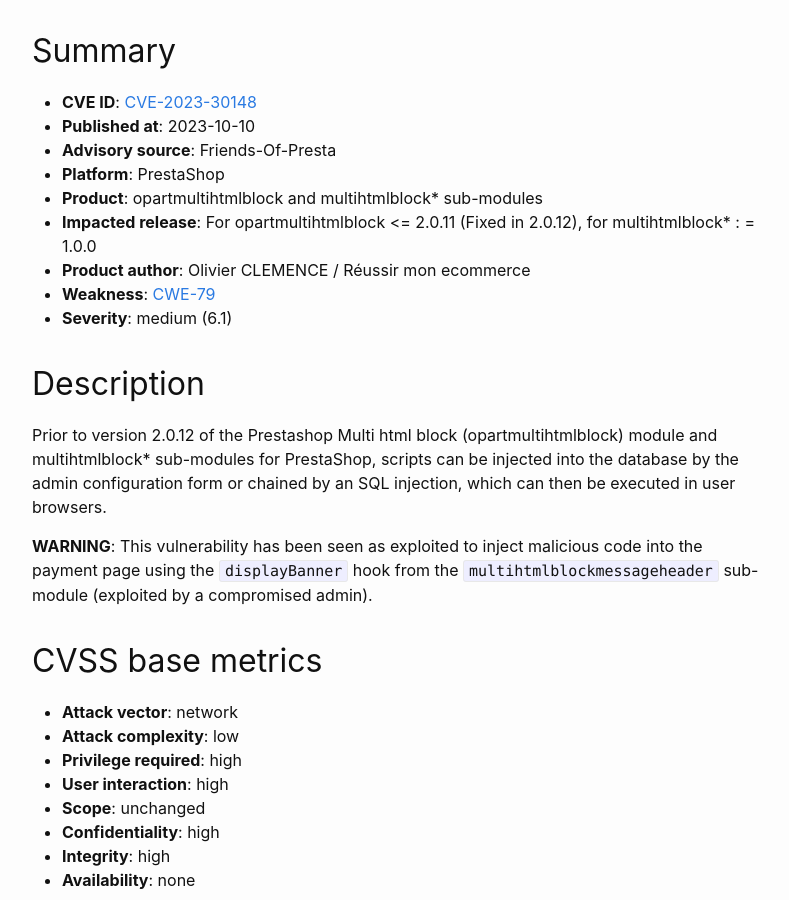
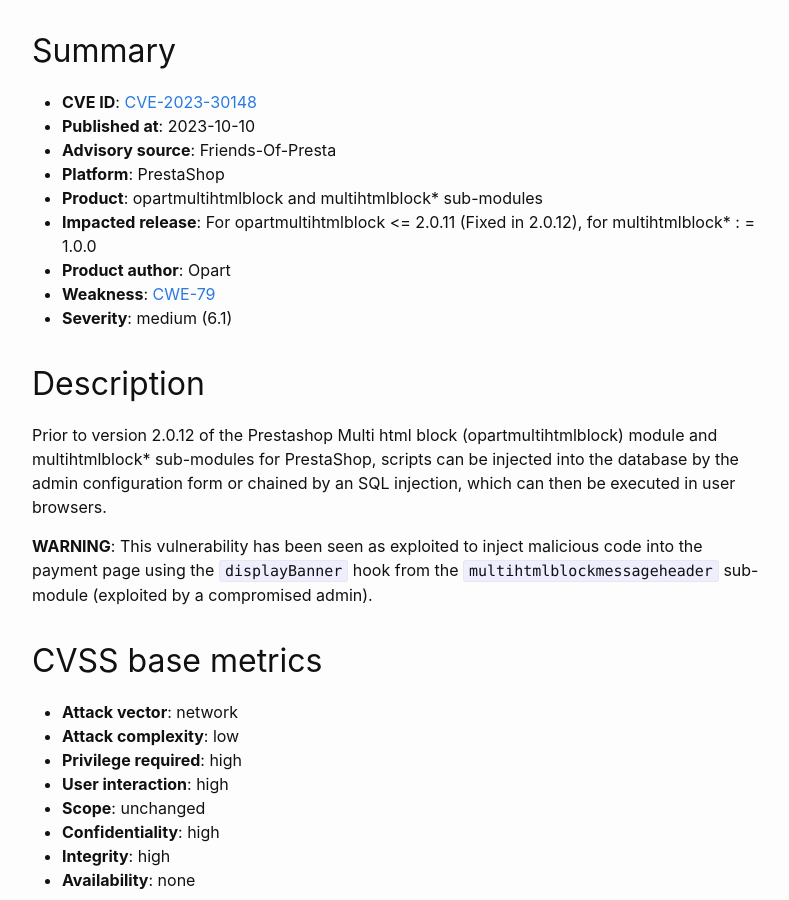
Before and after one commit to friends-of-presta/security-advisories, a Jekyll site: the page built from _posts/2023-10-10-opartmultihtmlblock.md, in a window 1280 px wide and 900 px high, scrolled down 1011 px. Shown: the whole window, without its empty margins (238-1027 px from the left). Built offline with Jekyll 4.4.1, drawn with Linux system fonts in a browser that asks for light colours.

Commit message:
Update 2023-10-10-opartmultihtmlblock.md

```diff
--- a/_posts/2023-10-10-opartmultihtmlblock.md
+++ b/_posts/2023-10-10-opartmultihtmlblock.md
@@ -19,7 +19,7 @@ Multiple cross-site scripting (XSS) vulnerabilities in the Multi html block (opa
 * **Platform**: PrestaShop
 * **Product**: opartmultihtmlblock and multihtmlblock* sub-modules
 * **Impacted release**: For opartmultihtmlblock <= 2.0.11 (Fixed in 2.0.12), for multihtmlblock* : = 1.0.0
-* **Product author**: Olivier CLEMENCE / Réussir mon ecommerce
+* **Product author**: Opart
 * **Weakness**: [CWE-79](https://cwe.mitre.org/data/definitions/79.html)
 * **Severity**: medium (6.1)
 
```
